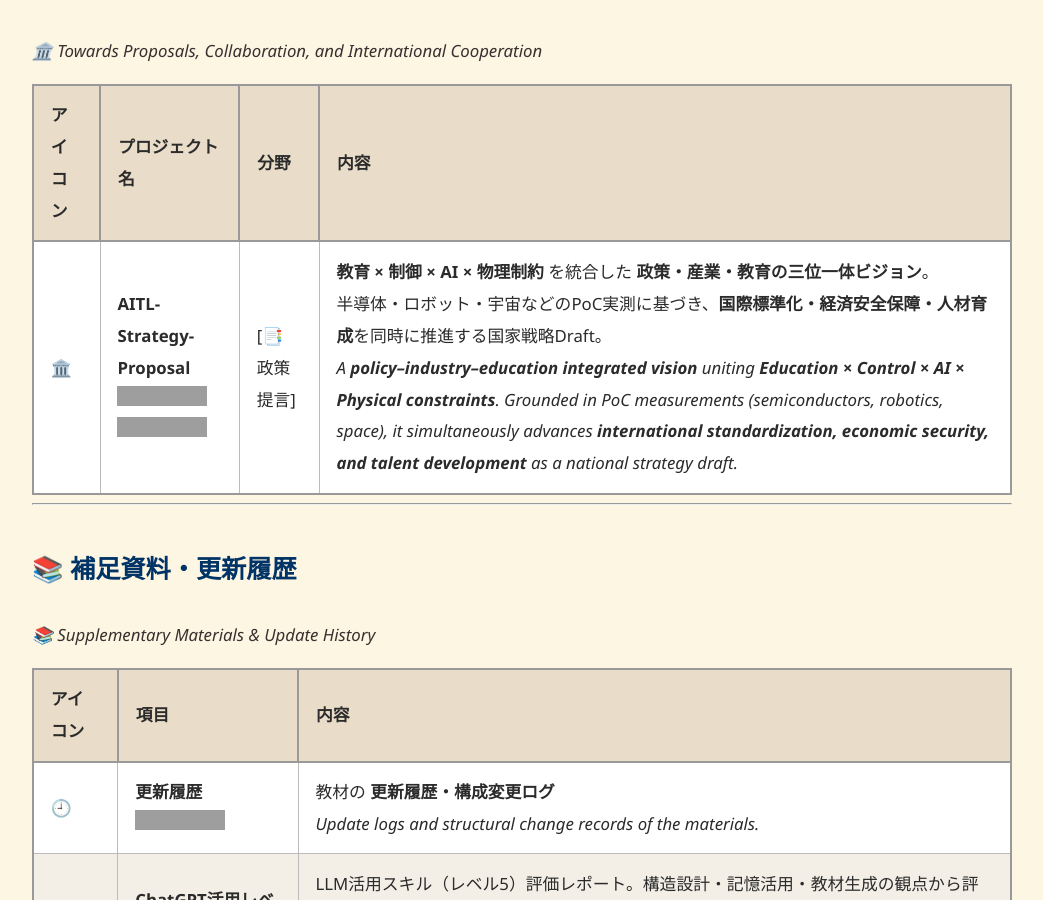
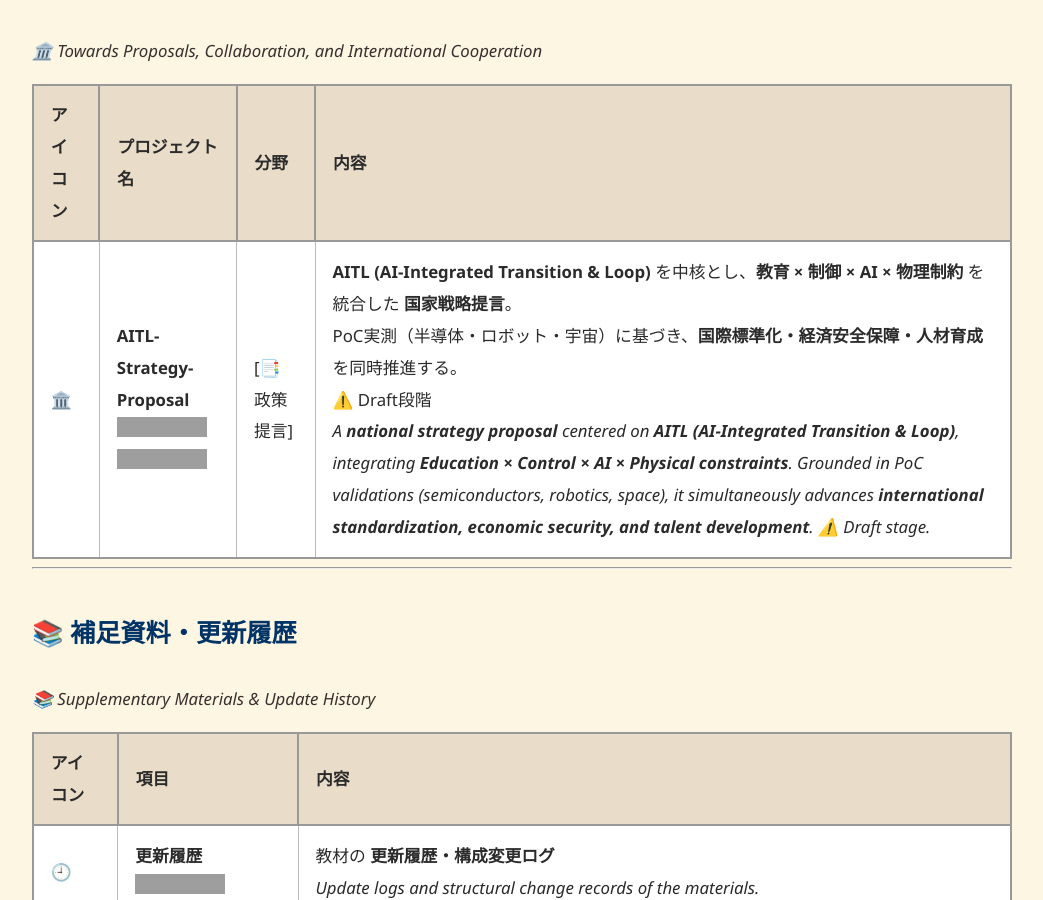
Before and after one commit to Samizo-AITL/Samizo-AITL.github.io, a Jekyll site: the page built from index.md, in a window 1280 px wide and 900 px high, scrolled down 7048 px. Shown: the whole window, without its empty margins (118-1161 px from the left). Built offline with Jekyll 4.4.1, drawn with Linux system fonts in a browser that asks for light colours; grey boxes are pictures that could not be loaded.

Commit message:
Update index.md

```diff
--- a/index.md
+++ b/index.md
@@ -145,7 +145,7 @@ flowchart TD
 
 | アイコン | プロジェクト名 | 分野 | 内容 |
 |----------|----------------|------|------|
-| 🏛️ | **AITL-Strategy-Proposal**<br>[![🌐 View Site](https://img.shields.io/badge/View-Site-brightgreen?logo=github)](https://samizo-aitl.github.io/AITL-Strategy-Proposal/)<br>[![💻 View Repo](https://img.shields.io/badge/View-Repo-blue?logo=github)](https://github.com/Samizo-AITL/AITL-Strategy-Proposal) | [📑 政策提言] | **教育 × 制御 × AI × 物理制約** を統合した **政策・産業・教育の三位一体ビジョン**。<br>半導体・ロボット・宇宙などのPoC実測に基づき、**国際標準化・経済安全保障・人材育成**を同時に推進する国家戦略Draft。<br>*A **policy–industry–education integrated vision** uniting **Education × Control × AI × Physical constraints**. Grounded in PoC measurements (semiconductors, robotics, space), it simultaneously advances **international standardization, economic security, and talent development** as a national strategy draft.* |
+| 🏛️ | **AITL-Strategy-Proposal**<br>[![🌐 GitHub Pages](https://img.shields.io/badge/View-Site-brightgreen?logo=github)](https://samizo-aitl.github.io/AITL-Strategy-Proposal/)<br>[![💻 GitHub Repo](https://img.shields.io/badge/View-Repo-blue?logo=github)](https://github.com/Samizo-AITL/AITL-Strategy-Proposal) | [📑 政策提言] | **AITL (AI-Integrated Transition & Loop)** を中核とし、**教育 × 制御 × AI × 物理制約** を統合した **国家戦略提言**。<br>PoC実測（半導体・ロボット・宇宙）に基づき、**国際標準化・経済安全保障・人材育成**を同時推進する。<br>⚠️ Draft段階<br>*A **national strategy proposal** centered on **AITL (AI-Integrated Transition & Loop)**, integrating **Education × Control × AI × Physical constraints**. Grounded in PoC validations (semiconductors, robotics, space), it simultaneously advances **international standardization, economic security, and talent development**. ⚠️ Draft stage.* |
 
 ---
 
```
